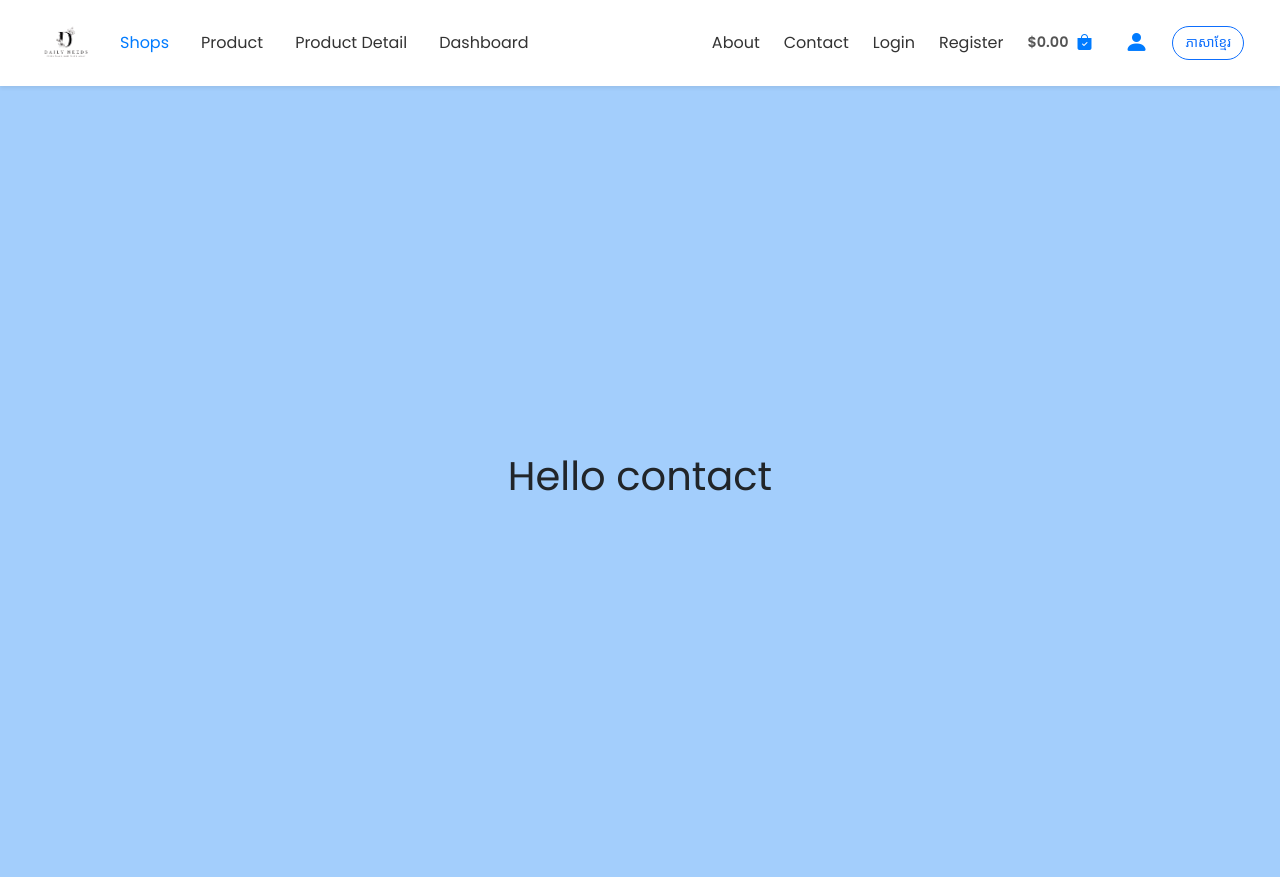
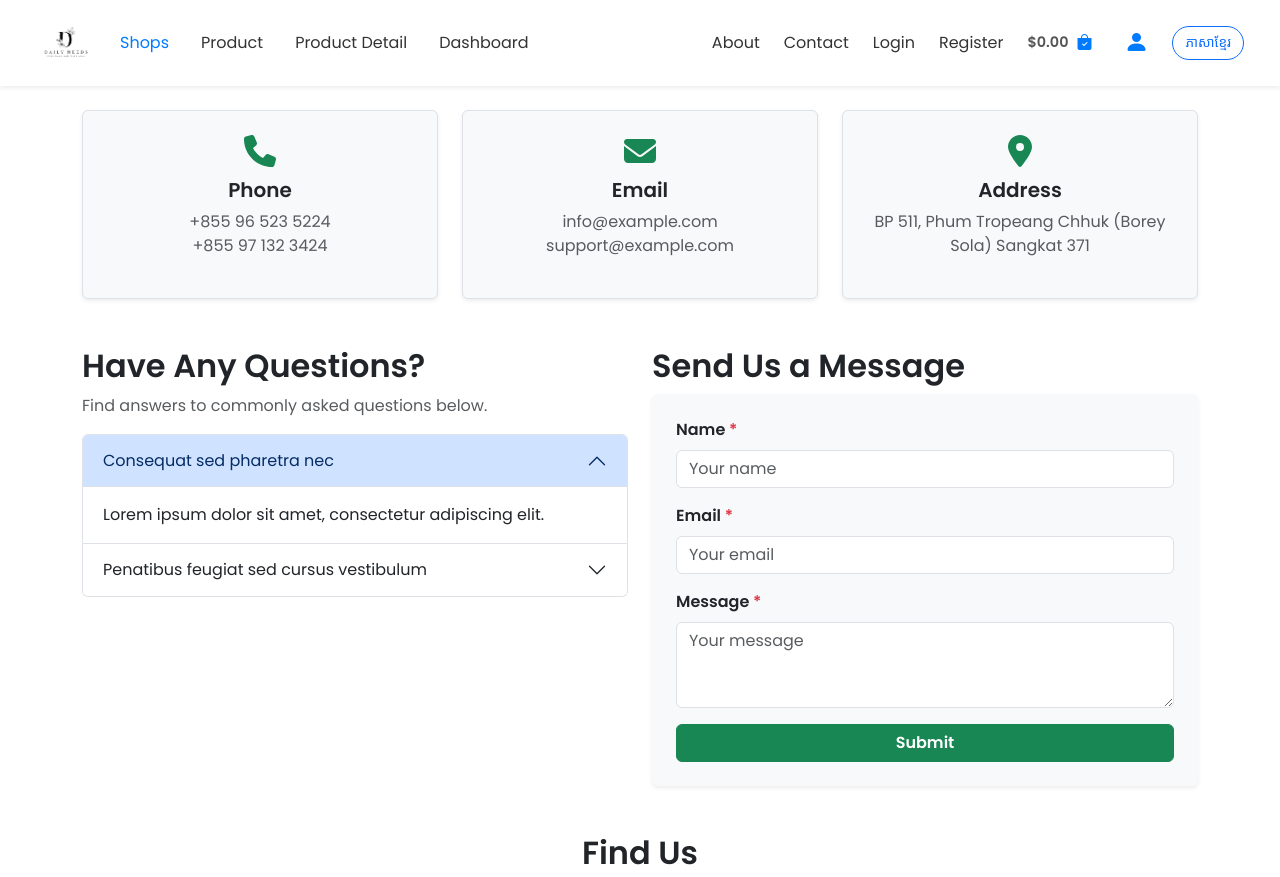
Before and after one commit to neatsolin/Ladytech, a PHP site: page /contact in a window 1280 px wide. Shown: the top 877 px of the page. Before the commit the page ends 491 px from the top, so only its background shows below. Run offline with PHP 8.4, Linux system fonts and the light colour scheme.

Commit message:
feat:contact-page

```diff
--- a/views/pages/contact.php
+++ b/views/pages/contact.php
@@ -1,3 +1,119 @@
-<section class="hero-section">
-    <h1>Hello contact</h1>
-</section>
+<!-- Contact Information -->
+<div class="container mt-5">
+    <h2 class="text-center mb-4 fw-bold">Contact Us</h2>
+    <div class="row text-center">
+        <div class="col-md-4">
+            <div class="contact-box p-4 border rounded shadow-sm bg-light">
+                <i class="fas fa-phone fa-2x text-success mb-2"></i>
+                <h5 class="fw-semibold">Phone</h5>
+                <p class="text-muted">+855 96 523 5224<br>+855 97 132 3424</p>
+            </div>
+        </div>
+        <div class="col-md-4">
+            <div class="contact-box p-4 border rounded shadow-sm bg-light">
+                <i class="fas fa-envelope fa-2x text-success mb-2"></i>
+                <h5 class="fw-semibold">Email</h5>
+                <p class="text-muted">info@example.com<br>support@example.com</p>
+            </div>
+        </div>
+        <div class="col-md-4">
+            <div class="contact-box p-4 border rounded shadow-sm bg-light">
+                <i class="fas fa-map-marker-alt fa-2x text-success mb-2"></i>
+                <h5 class="fw-semibold">Address</h5>
+                <p class="text-muted">BP 511, Phum Tropeang Chhuk (Borey Sola) Sangkat 371</p>
+            </div>
+        </div>
+    </div>
+</div>
+
+<!-- Contact Form & FAQ -->
+<div class="container mt-5">
+    <div class="row">
+        <!-- FAQ Section -->
+        <div class="col-md-6">
+            <h2 class="fw-bold">Have Any Questions?</h2>
+            <p class="text-muted">Find answers to commonly asked questions below.</p>
+            <div class="accordion" id="faqAccordion">
+                <div class="accordion-item">
+                    <h2 class="accordion-header">
+                        <button class="accordion-button" type="button" data-bs-toggle="collapse" data-bs-target="#faq1">
+                            Consequat sed pharetra nec
+                        </button>
+                    </h2>
+                    <div id="faq1" class="accordion-collapse collapse show" data-bs-parent="#faqAccordion">
+                        <div class="accordion-body">Lorem ipsum dolor sit amet, consectetur adipiscing elit.</div>
+                    </div>
+                </div>
+                <div class="accordion-item">
+                    <h2 class="accordion-header">
+                        <button class="accordion-button collapsed" type="button" data-bs-toggle="collapse" data-bs-target="#faq2">
+                            Penatibus feugiat sed cursus vestibulum
+                        </button>
+                    </h2>
+                    <div id="faq2" class="accordion-collapse collapse" data-bs-parent="#faqAccordion">
+                        <div class="accordion-body">Ut elit tellus, luctus nec ullamcorper mattis, pulvinar dapibus leo.</div>
+                    </div>
+                </div>
+            </div>
+        </div>
+        <!-- Contact Form -->
+        <div class="col-md-6">
+            <h2 class="fw-bold">Send Us a Message</h2>
+            <form class="bg-light p-4 rounded shadow-sm">
+                <div class="mb-3">
+                    <label for="name" class="form-label fw-semibold">Name <span class="text-danger">*</span></label>
+                    <input type="text" class="form-control" id="name" placeholder="Your name" required>
+                </div>
+                <div class="mb-3">
+                    <label for="email" class="form-label fw-semibold">Email <span class="text-danger">*</span></label>
+                    <input type="email" class="form-control" id="email" placeholder="Your email" required>
+                </div>
+                <div class="mb-3">
+                    <label for="message" class="form-label fw-semibold">Message <span class="text-danger">*</span></label>
+                    <textarea class="form-control" id="message" rows="3" placeholder="Your message" required></textarea>
+                </div>
+                <button type="submit" class="btn btn-success w-100 fw-bold">Submit</button>
+            </form>
+        </div>
+    </div>
+</div>
+
+<!-- Google Map -->
+<div class="container mt-5">
+    <h2 class="text-center fw-bold">Find Us</h2>
+    <iframe src="https://www.google.com/maps/embed?pb=!1m18!1m12!1m3!1d243.63770797753838!2d104.88402835838781!3d11.551280667959297!2m3!1f0!2f0!3f0!3m2!1i1024!2i768!4f13.1!3m3!1m2!1s0x3109517421cddbed%3A0xe41287992a21179a!2sPiphup%20Sokhapheap%20Pharmacy!5e1!3m2!1sen!2skh!4v1742110847887!5m2!1sen!2skh" width="1100" height="450" style="border:0;" allowfullscreen="" loading="lazy" referrerpolicy="no-referrer-when-downgrade"></iframe>
+</div>
+
+<!-- Features Section -->
+<div class="container mt-5 text-center">
+    <div class="row">
+        <div class="col-md-3">
+            <div class="p-3">
+                <i class="fas fa-truck fa-3x text-danger mb-2"></i>
+                <h6 class="fw-semibold">Free Delivery</h6>
+                <p class="text-muted">Fast and secure shipping.</p>
+            </div>
+        </div>
+        <div class="col-md-3">
+            <div class="p-3">
+                <i class="fas fa-credit-card fa-3x text-danger mb-2"></i>
+                <h6 class="fw-semibold">Easy Payment</h6>
+                <p class="text-muted">Secure and flexible payments.</p>
+            </div>
+        </div>
+        <div class="col-md-3">
+            <div class="p-3">
+                <i class="fas fa-shipping-fast fa-3x text-danger mb-2"></i>
+                <h6 class="fw-semibold">Track Order</h6>
+                <p class="text-muted">Real-time tracking updates.</p>
+            </div>
+        </div>
+        <div class="col-md-3">
+            <div class="p-3">
+                <i class="fas fa-question-circle fa-3x text-danger mb-2"></i>
+                <h6 class="fw-semibold">Support</h6>
+                <p class="text-muted">24/7 customer assistance.</p>
+            </div>
+        </div>
+    </div>
+</div>
```
